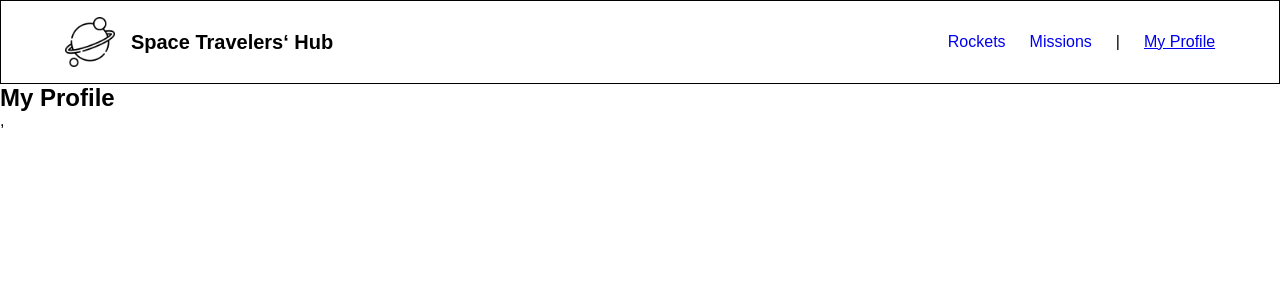
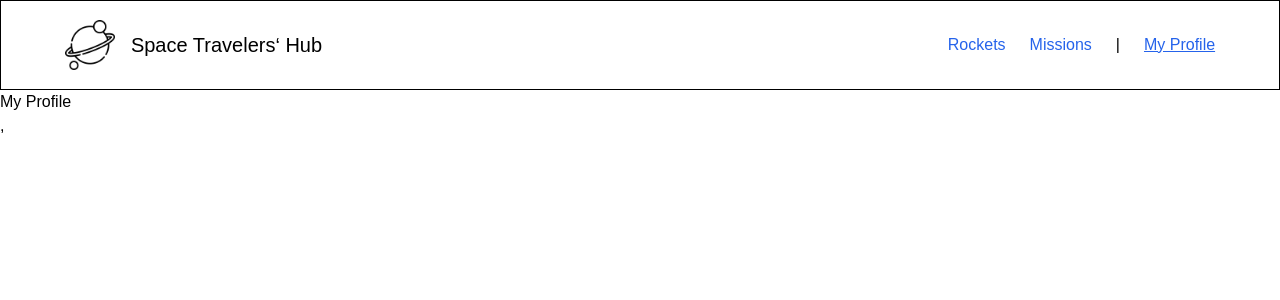
Before and after one commit to Rysth/REACT-Space-Travelers, a React (Create React App) app: page /profile in a window 1280 px wide. Shown: the top 300 px of the page. Built offline with nearby package versions, Linux system fonts and the light colour scheme; a web font is replaced by a local one.

Commit message:
Style added to have a nice view

```diff
--- a/package.json
+++ b/package.json
@@ -56,6 +56,7 @@
     "stylelint": "^13.13.1",
     "stylelint-config-standard": "^21.0.0",
     "stylelint-csstree-validator": "^1.9.0",
-    "stylelint-scss": "^3.21.0"
+    "stylelint-scss": "^3.21.0",
+    "tailwindcss": "^3.3.3"
   }
 }
--- a/src/components/Header/Header.js
+++ b/src/components/Header/Header.js
@@ -1,6 +1,6 @@
 import { NavLink } from 'react-router-dom';
 import planet from '../../assets/img/planet.png';
-import './Header.css';
+import '../../index.css';
 
 function Header() {
   return (
@@ -11,18 +11,18 @@ function Header() {
           <h1 className="nav-title">Space Travelers&lsquo; Hub</h1>
         </div>
         <ul className="nav-list">
-          <li className="nav-item">
+          <li className="nav-item text-blue-600">
             <NavLink to="/" className="nav-link">
               Rockets
             </NavLink>
           </li>
-          <li className="nav-item">
+          <li className="nav-item text-blue-600">
             <NavLink to="/missions" className="nav-link">
               Missions
             </NavLink>
           </li>
           <li className="nav-item separator">|</li>
-          <li className="nav-item">
+          <li className="nav-item text-blue-600">
             <NavLink to="/profile" className="nav-link">
               My Profile
             </NavLink>
--- a/src/components/Rockets/Rocket.js
+++ b/src/components/Rockets/Rocket.js
@@ -1,18 +1,19 @@
 import PropTypes from 'prop-types';
+import '../../index.css';
 
 export default function Rocket({
   photo, description, name,
 }) {
   return (
     <section>
-      <div>
-        <div>
-          <img src={photo} alt={name} />
+      <div className="flex justify-start px-16">
+        <div className="w-52">
+          <img className="img" src={photo} alt={name} />
         </div>
-        <div className="col-9">
-          <h3>{name}</h3>
+        <div className="w-3/4 ml-4 text-base">
+          <h3 className="font-bold text-lg mt-2">{name}</h3>
           <p>{description}</p>
-          <button type="button">Reserve</button>
+          <button className="bg-blue-600 rounded-sm text-white px-6 py-1 mt-2" type="button">Reserve Rocket</button>
         </div>
       </div>
     </section>
--- a/src/components/Rockets/RocketsContainer.js
+++ b/src/components/Rockets/RocketsContainer.js
@@ -1,5 +1,6 @@
 import { useDispatch, useSelector } from 'react-redux';
 import { useEffect } from 'react';
+import '../../index.css';
 import { getData } from '../../redux/rockets/rocketSlice';
 import Rocket from './Rocket';
 
@@ -11,13 +12,12 @@ export default function RocketContainer() {
   }, [dispatch]);
 
   return (
-    <div>
-      <h2>Rockets</h2>
-      <div>
+    <div className="mt-8">
+      <div className="flex flex-col gap-10">
         {rockets.map((rkt) => (
           <Rocket
-            image={rkt.photo}
-            description={rkt.descripte}
+            photo={rkt.image}
+            description={rkt.description}
             name={rkt.name}
             key={rkt.id}
           />
--- a/src/index.css
+++ b/src/index.css
@@ -1,351 +1,77 @@
-/*! normalize.css v8.0.1 | MIT License | github.com/necolas/normalize.css */
-
-/* Document
-   ========================================================================== */
-
-/**
- * 1. Correct the line height in all browsers.
- * 2. Prevent adjustments of font size after orientation changes in iOS.
- */
-
-html {
-  line-height: 1.15; /* 1 */
-  -webkit-text-size-adjust: 100%; /* 2 */
+@tailwind base;
+@tailwind components;
+* {
+  padding: 0;
+  margin: 0;
+  box-sizing: border-box;
 }
 
-/* Sections
-   ========================================================================== */
-
-/**
- * Remove the margin in all browsers.
- */
-
-body {
-  margin: 0;
+.nav {
+  border: 1px solid black;
+  padding: 1em 0;
 }
 
-/**
- * Render the `main` element consistently in IE.
- */
-
-main {
-  display: block;
+.logo {
+  display: flex;
+  align-items: center;
+  justify-content: center;
+  gap: 1em;
 }
 
-/**
- * Correct the font size and margin on `h1` elements within `section` and
- * `article` contexts in Chrome, Firefox, and Safari.
- */
-
-h1 {
-  font-size: 2em;
-  margin: 0.67em 0;
+.nav-image {
+  max-width: 50px;
 }
 
-/* Grouping content
-   ========================================================================== */
-
-/**
- * 1. Add the correct box sizing in Firefox.
- * 2. Show the overflow in Edge and IE.
- */
-
-hr {
-  box-sizing: content-box; /* 1 */
-  height: 0; /* 1 */
-  overflow: visible; /* 2 */
+.nav-title {
+  font-size: 1.25rem;
 }
 
-/**
- * 1. Correct the inheritance and scaling of font size in all browsers.
- * 2. Correct the odd `em` font sizing in all browsers.
- */
-
-pre {
-  font-family: monospace; /* 1 */
-  font-size: 1em; /* 2 */
+.nav-list {
+  text-align: center;
+  padding: 0;
+  list-style-type: none;
 }
 
-/* Text-level semantics
-   ========================================================================== */
-
-/**
- * Remove the gray background on active links in IE 10.
- */
-
-a {
-  background-color: transparent;
+.nav-item {
+  margin: 1em 0;
 }
 
-/**
- * 1. Remove the bottom border in Chrome 57-
- * 2. Add the correct text decoration in Chrome, Edge, IE, Opera, and Safari.
- */
-
-abbr[title] {
-  border-bottom: none; /* 1 */
-  text-decoration: underline; /* 2 */
-  text-decoration: underline dotted; /* 2 */
-}
-
-/**
- * Add the correct font weight in Chrome, Edge, and Safari.
- */
-
-b,
-strong {
-  font-weight: bolder;
-}
-
-/**
- * 1. Correct the inheritance and scaling of font size in all browsers.
- * 2. Correct the odd `em` font sizing in all browsers.
- */
-
-code,
-kbd,
-samp {
-  font-family: monospace; /* 1 */
-  font-size: 1em; /* 2 */
-}
-
-/**
- * Add the correct font size in all browsers.
- */
-
-small {
-  font-size: 80%;
-}
-
-/**
- * Prevent `sub` and `sup` elements from affecting the line height in
- * all browsers.
- */
-
-sub,
-sup {
-  font-size: 75%;
-  line-height: 0;
-  position: relative;
-  vertical-align: baseline;
-}
-
-sub {
-  bottom: -0.25em;
-}
-
-sup {
-  top: -0.5em;
-}
-
-/* Embedded content
-   ========================================================================== */
-
-/**
- * Remove the border on images inside links in IE 10.
- */
-
-img {
-  border-style: none;
-}
-
-/* Forms
-   ========================================================================== */
-
-/**
- * 1. Change the font styles in all browsers.
- * 2. Remove the margin in Firefox and Safari.
- */
-
-button,
-input,
-optgroup,
-select,
-textarea {
-  font-family: inherit; /* 1 */
-  font-size: 100%; /* 1 */
-  line-height: 1.15; /* 1 */
-  margin: 0; /* 2 */
-}
-
-/**
- * Show the overflow in IE.
- * 1. Show the overflow in Edge.
- */
-
-button,
-input {
-  /* 1 */
-  overflow: visible;
-}
-
-/**
- * Remove the inheritance of text transform in Edge, Firefox, and IE.
- * 1. Remove the inheritance of text transform in Firefox.
- */
-
-button,
-select {
-  /* 1 */
-  text-transform: none;
-}
-
-/**
- * Correct the inability to style clickable types in iOS and Safari.
- */
-
-button,
-[type='button'],
-[type='reset'],
-[type='submit'] {
-  -webkit-appearance: button;
-}
-
-/**
- * Remove the inner border and padding in Firefox.
- */
-
-button::-moz-focus-inner,
-[type='button']::-moz-focus-inner,
-[type='reset']::-moz-focus-inner,
-[type='submit']::-moz-focus-inner {
-  border-style: none;
-  padding: 0;
-}
-
-/**
- * Restore the focus styles unset by the previous rule.
- */
-
-button:-moz-focusring,
-[type='button']:-moz-focusring,
-[type='reset']:-moz-focusring,
-[type='submit']:-moz-focusring {
-  outline: 1px dotted ButtonText;
-}
-
-/**
- * Correct the padding in Firefox.
- */
-
-fieldset {
-  padding: 0.35em 0.75em 0.625em;
-}
-
-/**
- * 1. Correct the text wrapping in Edge and IE.
- * 2. Correct the color inheritance from `fieldset` elements in IE.
- * 3. Remove the padding so developers are not caught out when they zero out
- *    `fieldset` elements in all browsers.
- */
-
-legend {
-  box-sizing: border-box; /* 1 */
-  color: inherit; /* 2 */
-  display: table; /* 1 */
-  max-width: 100%; /* 1 */
-  padding: 0; /* 3 */
-  white-space: normal; /* 1 */
-}
-
-/**
- * Add the correct vertical alignment in Chrome, Firefox, and Opera.
- */
-
-progress {
-  vertical-align: baseline;
-}
-
-/**
- * Remove the default vertical scrollbar in IE 10+.
- */
-
-textarea {
-  overflow: auto;
-}
-
-/**
- * 1. Add the correct box sizing in IE 10.
- * 2. Remove the padding in IE 10.
- */
-
-[type='checkbox'],
-[type='radio'] {
-  box-sizing: border-box; /* 1 */
-  padding: 0; /* 2 */
-}
-
-/**
- * Correct the cursor style of increment and decrement buttons in Chrome.
- */
-
-[type='number']::-webkit-inner-spin-button,
-[type='number']::-webkit-outer-spin-button {
-  height: auto;
-}
-
-/**
- * 1. Correct the odd appearance in Chrome and Safari.
- * 2. Correct the outline style in Safari.
- */
-
-[type='search'] {
-  -webkit-appearance: textfield; /* 1 */
-  outline-offset: -2px; /* 2 */
-}
-
-/**
- * Remove the inner padding in Chrome and Safari on macOS.
- */
-
-[type='search']::-webkit-search-decoration {
-  -webkit-appearance: none;
-}
-
-/**
- * 1. Correct the inability to style clickable types in iOS and Safari.
- * 2. Change font properties to `inherit` in Safari.
- */
-
-::-webkit-file-upload-button {
-  -webkit-appearance: button; /* 1 */
-  font: inherit; /* 2 */
-}
-
-/* Interactive
-   ========================================================================== */
-
-/*
- * Add the correct display in Edge, IE 10+, and Firefox.
- */
-
-details {
-  display: block;
-}
-
-/*
- * Add the correct display in all browsers.
- */
-
-summary {
-  display: list-item;
-}
-
-/* Misc
-   ========================================================================== */
-
-/**
- * Add the correct display in IE 10+.
- */
-
-template {
+.nav-item.separator {
   display: none;
 }
 
-/**
- * Add the correct display in IE 10.
- */
+.nav-link {
+  text-decoration: none;
+}
 
-[hidden] {
-  display: none;
+.nav-link.active {
+  text-decoration: underline;
 }
+
+.img {
+  height: 160px;
+  width: 200px;
+}
+
+@media (min-width: 768px) {
+  .logo {
+    justify-content: flex-start;
+  }
+
+  .navbar {
+    display: flex;
+    justify-content: space-between;
+  }
+
+  .nav-list {
+    display: flex;
+    align-items: center;
+    gap: 1.5em;
+  }
+
+  .nav-item.separator {
+    display: inline;
+  }
+}
+
+@tailwind utilities;
--- a/src/redux/rockets/rocketSlice.js
+++ b/src/redux/rockets/rocketSlice.js
@@ -37,6 +37,7 @@ const rocketSlice = createSlice({
               name: rocket.rocket_name,
               image: rocket.flickr_images[0],
               type: rocket.rocket_type,
+              description: rocket.description,
               isReserved: false,
             };
             return myRocket;
--- /dev/null
+++ b/tailwind.config.js
@@ -0,0 +1,10 @@
+/** @type {import('tailwindcss').Config} */
+module.exports = {
+  content: [
+    './src/**/*.{js,jsx,ts,tsx}',
+  ],
+  theme: {
+    extend: {},
+  },
+  plugins: [],
+};
```
Also changed, not shown: 1 other file (tests, documents, lock files or other folders).
